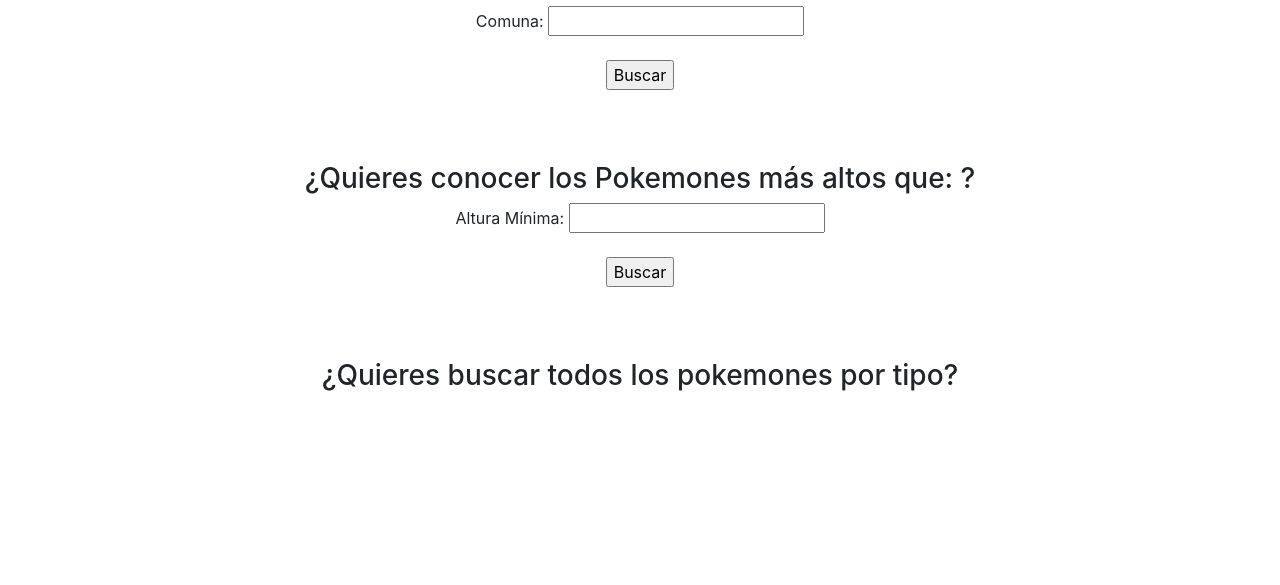
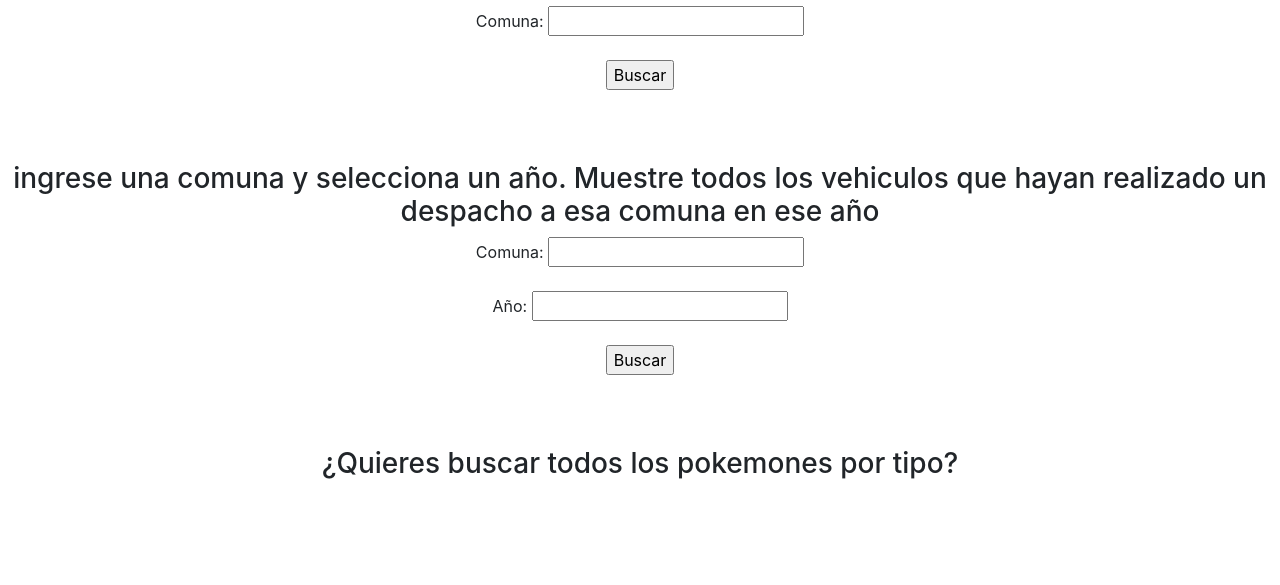
Before and after one commit to sebalepe/Base_datos, a PHP site: page / in a window 1280 px wide. Shown: the part 381-966 px from the top of the page. Before the commit the page ends 772 px from the top, so only its background shows below. Run offline with PHP 8.4, Linux system fonts and the light colour scheme; data that the repository does not hold is empty; some libraries are stand-ins or nearby versions.

Commit message:
Merge branch 'main' of https://github.com/sebalepe/Base_datos into main
# Conflicts:
#	.DS_Store

```diff
--- a/Sites/consultas/vehiculos_comuna.php
+++ b/Sites/consultas/vehiculos_comuna.php
@@ -13,7 +13,7 @@
 	$result = $db -> prepare($query);
 	$result -> execute();
 	$vehiculos = $result -> fetchAll();
-  $largo = count($vehiculos)
+    $largo = count($vehiculos);
   ?>
 
   <?php if ($largo > 0): ?>
--- a/Sites/index.php
+++ b/Sites/index.php
@@ -38,11 +38,15 @@
   <br>
   <br>
 
-  <h3 align="center"> ¿Quieres conocer los Pokemones más altos que: ?</h3>
+  <h3 align="center"> ingrese una comuna y selecciona un año. Muestre todos los vehiculos que hayan realizado un
+  despacho a esa comuna en ese año</h3>
 
-  <form align="center" action="consultas/consulta_altura.php" method="post">
-    Altura Mínima:
-    <input type="text" name="altura">
+  <form align="center" action="consultas/despacho_año_comuna.php" method="post">
+    Comuna:
+    <input type="text" name="comuna">
+    <br/><br/>
+    Año:
+    <input type="text" name="año">
     <br/><br/>
     <input type="submit" value="Buscar">
   </form>
```
Also changed, not shown: Sites/consultas/consulta_altura.php (deleted, +0 -37 lines), Sites/consultas/despacho_año_comuna.php (added, +52 -0 lines).
